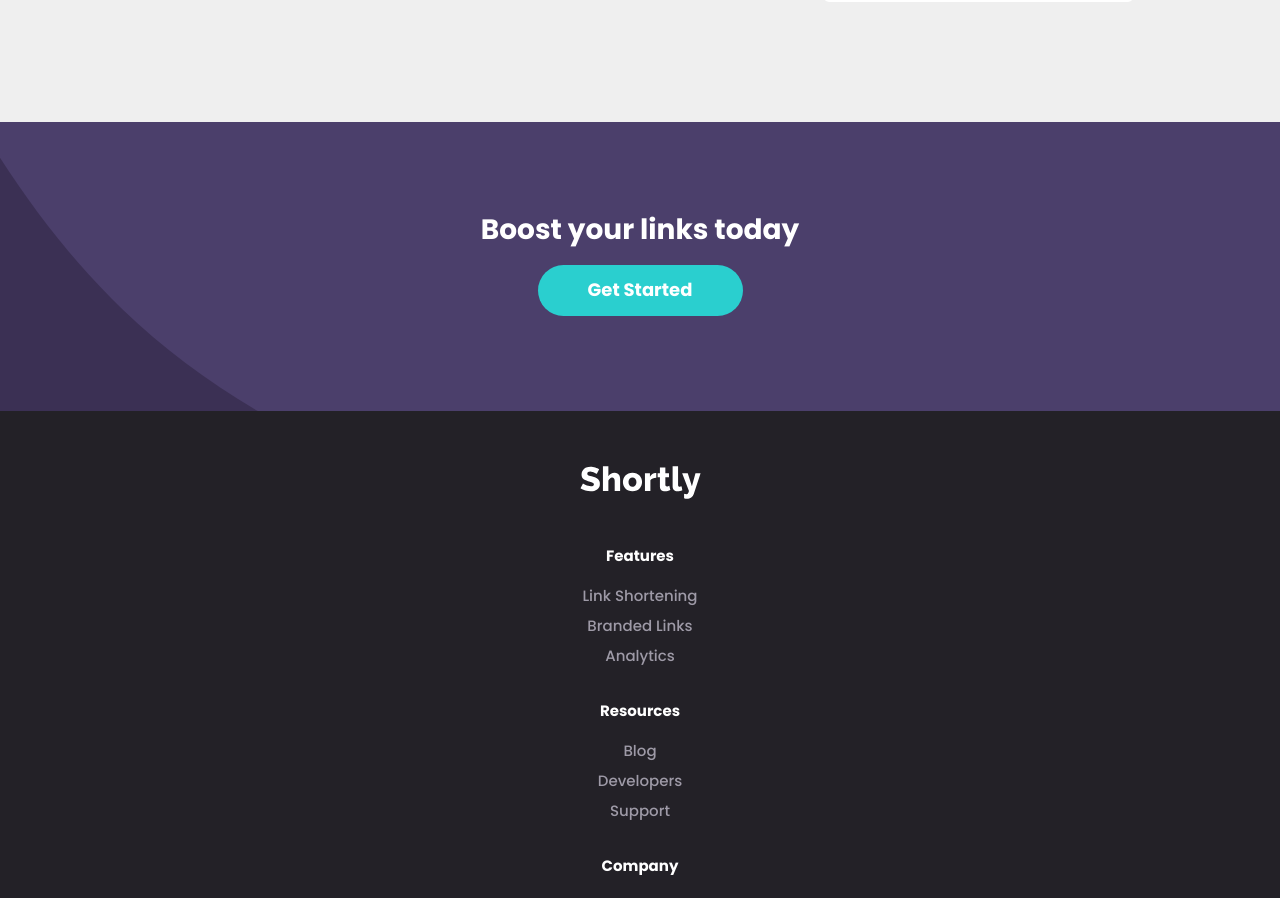
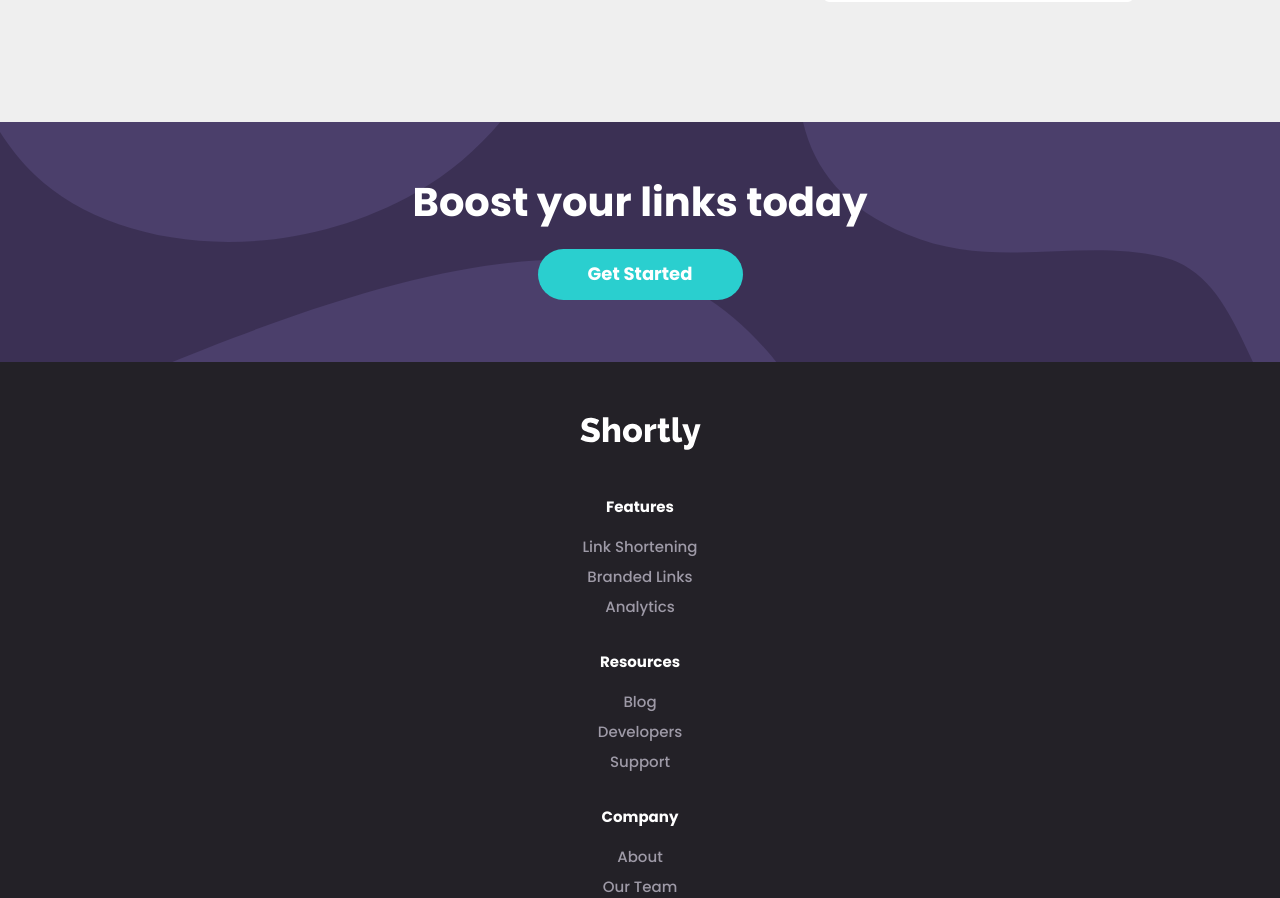
Before and after one commit to Breckles/url-shortening-api, a React (Create React App) app: page / in a window 1280 px wide. Shown: the part 1516-2414 px from the top of the page. Built offline with nearby package versions, Linux system fonts and the light colour scheme.

Commit message:
made the CallToAction component responsive

```diff
--- a/src/components/call-to-action/CallToAction.module.scss
+++ b/src/components/call-to-action/CallToAction.module.scss
@@ -19,3 +19,20 @@
   margin-top: 20px;
   width: 205px;
 }
+
+
+///// Wider screens //////////////////////////
+
+@media screen and (min-width: 1200px) {
+  .callToAction {
+    background-image: url('../../assets/images/bg-boost-desktop.svg');
+  }
+
+  .callToAction h3 {
+    font-size: 4rem;
+  }
+
+  .button {
+    margin-top: 25px;
+  }
+}
--- a/src/pages/LandingPage.module.scss
+++ b/src/pages/LandingPage.module.scss
@@ -13,7 +13,7 @@
 }
 
 .callToAction {
-  padding: 95px 25px;
+  padding: 96px 25px;
 }
 
 
@@ -36,4 +36,8 @@
   .sellingPoints {
     padding: 87px 11.5% 65px;
   }
+
+  .callToAction {
+    padding: 62px 25px;
+  }
 }
```
